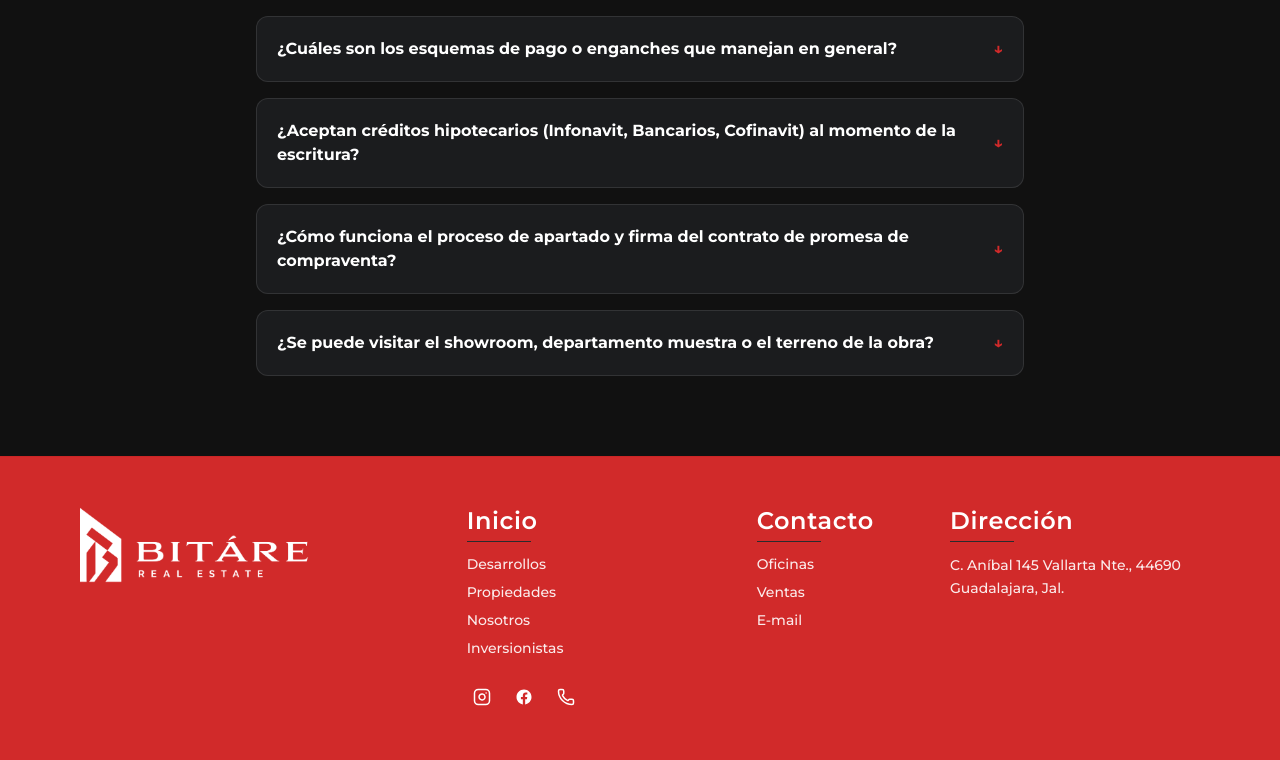
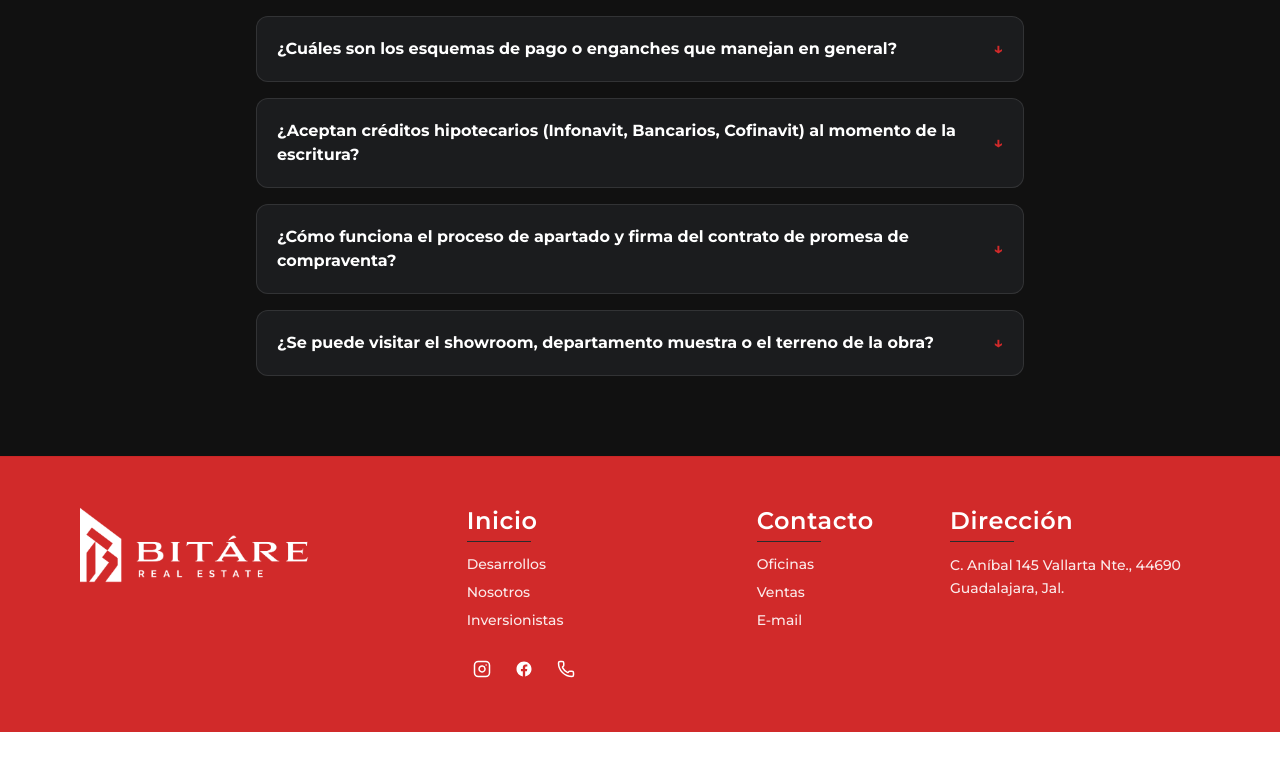
Before and after one commit to jhon-henao13/bitare-inmobiliaria, a React (Vite) app: page /contacto in a window 1280 px wide. Shown: the part 1523-2283 px from the top of the page. After the commit the page ends 2255 px from the top, so only its background shows below. Built offline with nearby package versions, Linux system fonts and the light colour scheme.

Commit message:
fix: ajust Footer section links-social-media & remove item Propiedades

```diff
--- a/src/components/layout/Footer.jsx
+++ b/src/components/layout/Footer.jsx
@@ -43,11 +43,7 @@ const Footer = () => {
                 Desarrollos
               </Link>
             </li>
-            <li>
-              <Link to="/desarrollos" className="hover:text-black transition-colors duration-200">
-                Propiedades
-              </Link>
-            </li>
+
             <li>
               <Link to="/nosotros" className="hover:text-black transition-colors duration-200">
                 Nosotros
@@ -64,7 +60,7 @@ const Footer = () => {
           <div className="flex items-center gap-3">
             {/* Instagram SVG nativo */}
             <a
-              href="https://instagram.com"
+              href="https://www.instagram.com/bitarerealestate/"
               target="_blank"
               rel="noopener noreferrer"
               aria-label="Instagram"
@@ -89,7 +85,7 @@ const Footer = () => {
 
             {/* Facebook SVG nativo */}
             <a
-              href="https://facebook.com"
+              href="https://www.facebook.com/profile.php?id=61559502192781&locale=es_LA#"
               target="_blank"
               rel="noopener noreferrer"
               aria-label="Facebook"
--- a/src/pages/Nosotros/TeamLeadership.jsx
+++ b/src/pages/Nosotros/TeamLeadership.jsx
@@ -3,7 +3,7 @@ import { motion, AnimatePresence } from 'framer-motion';
 
 // --- IMPORTACIONES DE LAS FOTOS DEL EQUIPO ---
 import cristianImg from '../../assets/team/cristian-chavez.jpeg';
-import danielImg from '../../assets/team/daniel-chavez.jpeg';
+import danielImg from '../../assets/team/daniel-chavez2.jpeg';
 import luisMadrigalImg from '../../assets/team/luis-madrigal.jpeg';
 import luisaHuertaImg from '../../assets/team/luisa-huerta.jpeg';
 import angieImg from '../../assets/team/angie-cabada.jpeg';
```
